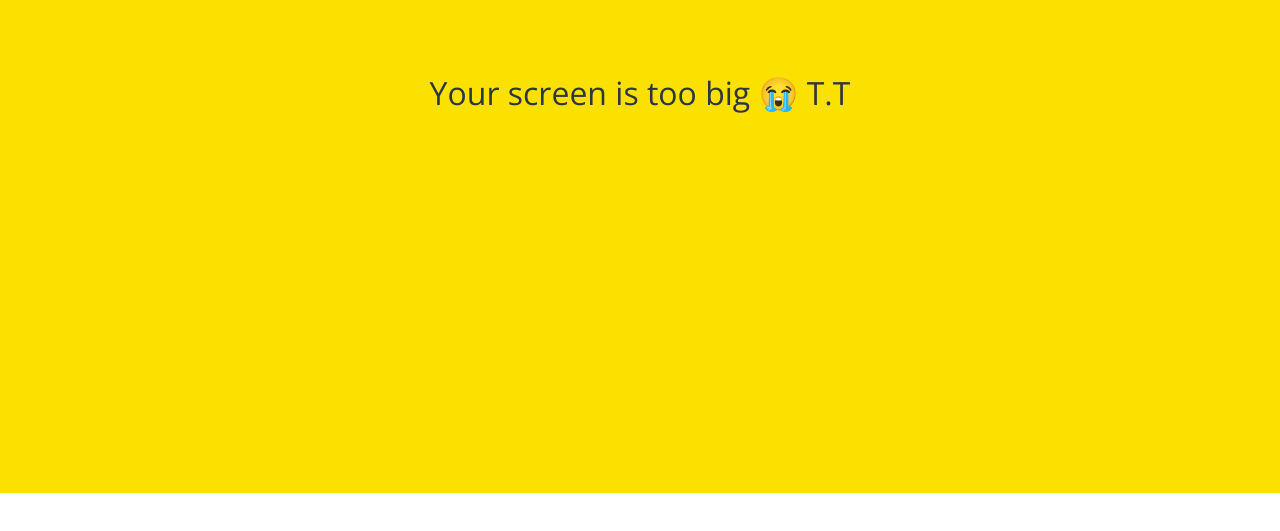
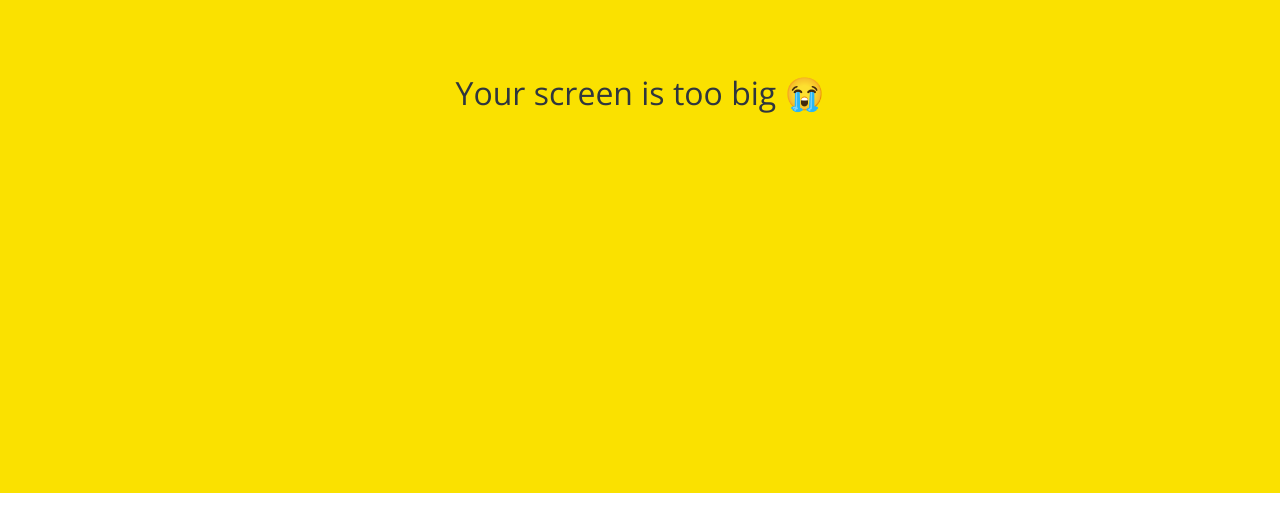
Before and after one commit to abhishek1775/kokoa-clone-2020, a plain HTML site: page friends.html in a window 1280 px wide. Shown: the part 307-838 px from the top of the page. Drawn offline with nearby package versions, Linux system fonts and the light colour scheme; grey boxes are pictures that could not be loaded.

Commit message:
Update friends.html

```diff
--- a/friends.html
+++ b/friends.html
@@ -112,7 +112,7 @@
     </div>
 
     <div id="no-mobile">
-      <span>Your screen is too big 😭 T.T</span>
+      <span>Your screen is too big 😭</span>
     </div>
 
     <script
```
